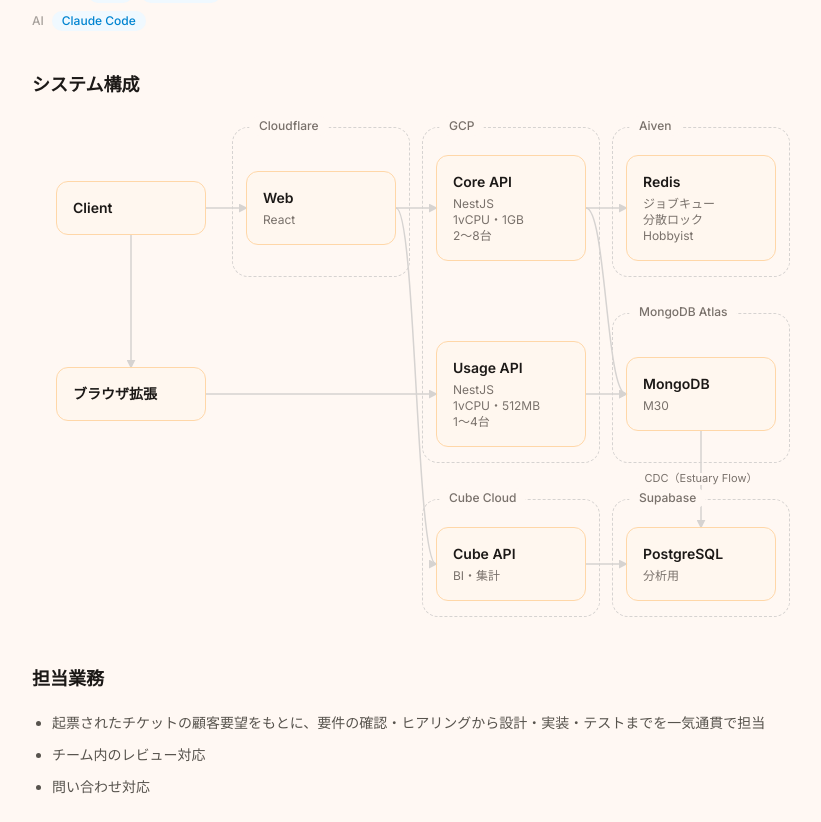
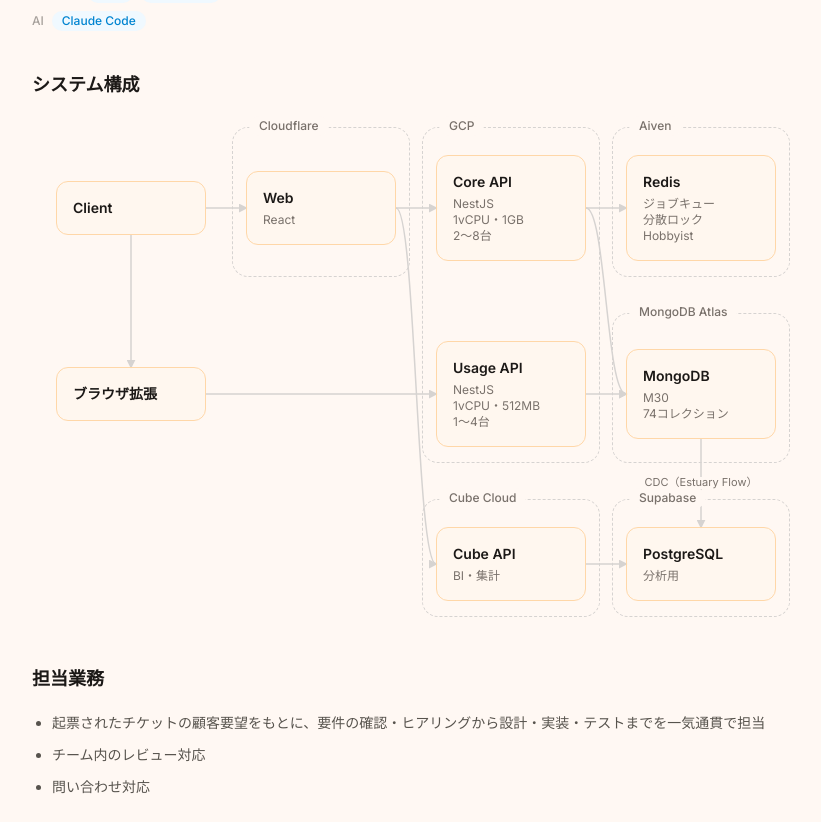
Before and after one commit to daikiku10/bayan-top-page, a Next.js app: page /engagements/4 in a window 1280 px wide. Shown: the part 565-1387 px from the top of the page, without its empty margins (224-1045 px from the left). Built offline with nearby package versions, Linux system fonts and the light colour scheme.

Commit message:
システム構成図のMongoDBにコレクション数を追記
Co-Authored-By: Claude Opus 5.5 <noreply@anthropic.com>
Claude-Session: https://claude.ai/code/session_01Fj4eqJN89zCWLn984GRjcy

```diff
--- a/src/data/engagements.ts
+++ b/src/data/engagements.ts
@@ -77,7 +77,7 @@ export const engagements: Engagement[] = [
         { id: "core", label: "Core API", detail: "NestJS\n1vCPU・1GB\n2〜8台", column: 2, row: 0 },
         { id: "usage", label: "Usage API", detail: "NestJS\n1vCPU・512MB\n1〜4台", column: 2, row: 1 },
         { id: "cube", label: "Cube API", detail: "BI・集計", column: 2, row: 2 },
-        { id: "mongodb", label: "MongoDB", detail: "M30", column: 3, row: 1 },
+        { id: "mongodb", label: "MongoDB", detail: "M30\n74コレクション", column: 3, row: 1 },
         { id: "postgresql", label: "PostgreSQL", detail: "分析用", column: 3, row: 2 },
         { id: "redis", label: "Redis", detail: "ジョブキュー\n分散ロック\nHobbyist", column: 3, row: 0 },
       ],
```
